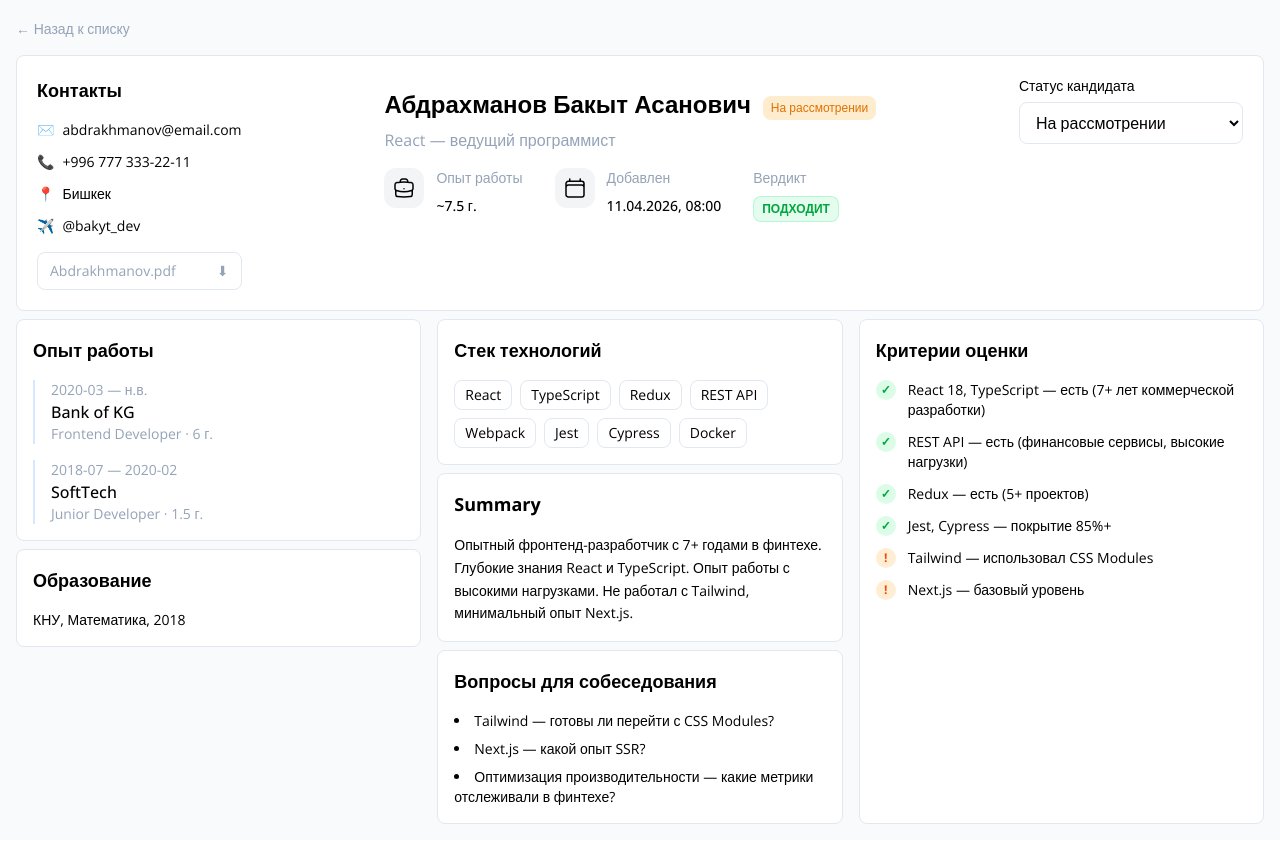
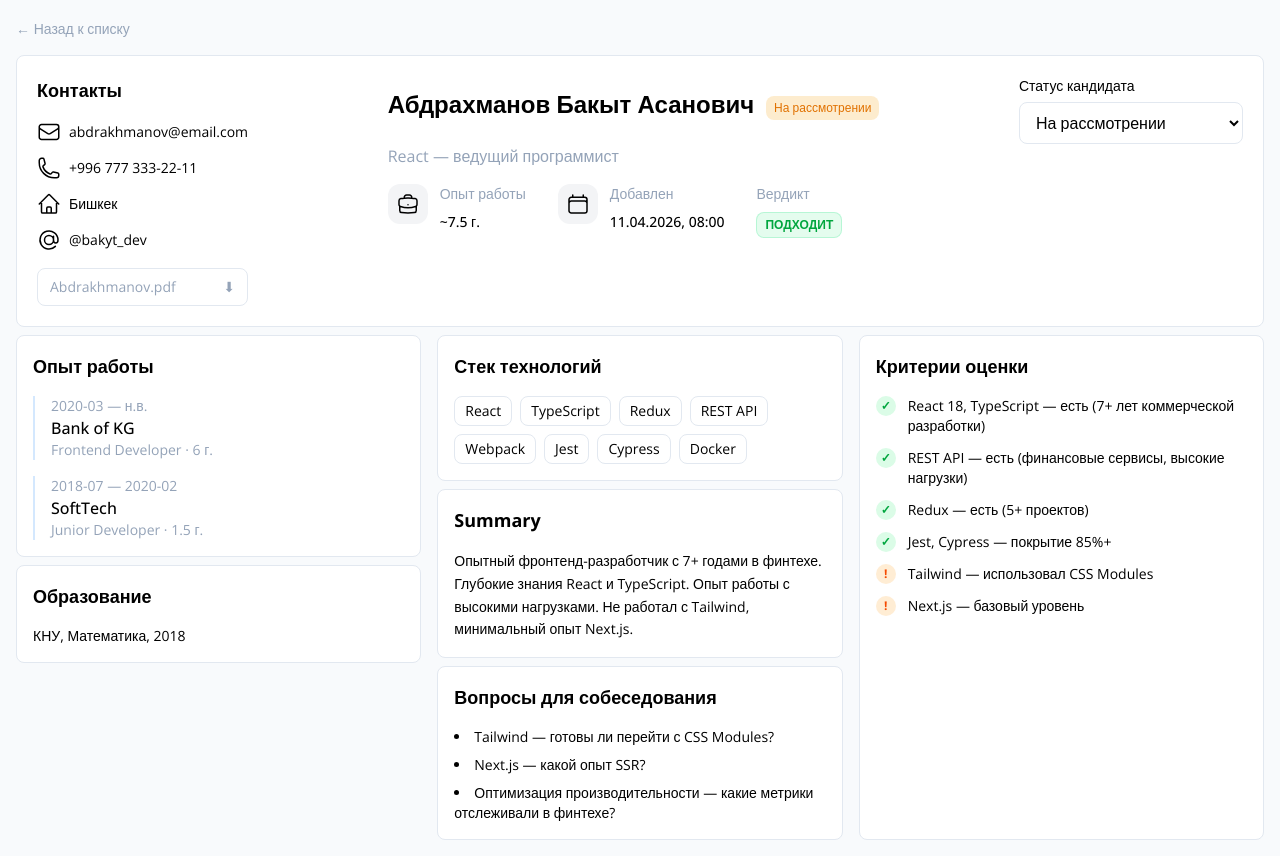
Before and after one commit to TimurKamnev/HR-specialist, a React (Vite) app: page /candidate/abdrakhmanov in a window 1280 px wide. Built offline with nearby package versions, Linux system fonts and the light colour scheme.

Commit message:
fix with autoscroll to top on personal pages and fix popover also added icons

```diff
--- a/src/App.tsx
+++ b/src/App.tsx
@@ -2,11 +2,13 @@ import { Outlet } from 'react-router'
 import { ToastProvider } from './components/ui/Toast/Toast'
 import { useCandidatesLoaded } from './hooks/useCandidateLoaded'
 import { getStoredDataSource } from './utils/dataSourcePerormance'
+import { useScrollToTopOnRouteChange } from './hooks/useScrollToTopOnRouteChange'
 
 const initialDataSource = getStoredDataSource()
 
 function App() {
 	useCandidatesLoaded(initialDataSource)
+	useScrollToTopOnRouteChange()
 
 	return (
 		<ToastProvider>
--- a/src/components/CandidateDetail/ContactCard.tsx
+++ b/src/components/CandidateDetail/ContactCard.tsx
@@ -6,25 +6,85 @@ export function ContactCard({ candidate }: { candidate: Candidate }) {
 			<h2 className='text-lg font-bold mb-4'>Контакты</h2>
 			<ul className='flex flex-col gap-3 text-sm'>
 				<li className='flex items-center gap-2'>
-					<span aria-hidden='true'>✉️</span>
+					<span aria-hidden='true'>
+						<svg
+							xmlns='http://www.w3.org/2000/svg'
+							fill='none'
+							viewBox='0 0 24 24'
+							strokeWidth='1.5'
+							stroke='currentColor'
+							className='size-6'
+						>
+							<path
+								strokeLinecap='round'
+								strokeLinejoin='round'
+								d='M21.75 6.75v10.5a2.25 2.25 0 0 1-2.25 2.25h-15a2.25 2.25 0 0 1-2.25-2.25V6.75m19.5 0A2.25 2.25 0 0 0 19.5 4.5h-15a2.25 2.25 0 0 0-2.25 2.25m19.5 0v.243a2.25 2.25 0 0 1-1.07 1.916l-7.5 4.615a2.25 2.25 0 0 1-2.36 0L3.32 8.91a2.25 2.25 0 0 1-1.07-1.916V6.75'
+							/>
+						</svg>
+					</span>
 					<a href={`mailto:${candidate.email}`} className='hover:underline'>
 						{candidate.email}
 					</a>
 				</li>
 				{candidate.phone && (
 					<li className='flex items-center gap-2'>
-						<span aria-hidden='true'>📞</span>
+						<span aria-hidden='true'>
+							<svg
+								xmlns='http://www.w3.org/2000/svg'
+								fill='none'
+								viewBox='0 0 24 24'
+								strokeWidth='1.5'
+								stroke='currentColor'
+								className='size-6'
+							>
+								<path
+									strokeLinecap='round'
+									strokeLinejoin='round'
+									d='M2.25 6.75c0 8.284 6.716 15 15 15h2.25a2.25 2.25 0 0 0 2.25-2.25v-1.372c0-.516-.351-.966-.852-1.091l-4.423-1.106c-.44-.11-.902.055-1.173.417l-.97 1.293c-.282.376-.769.542-1.21.38a12.035 12.035 0 0 1-7.143-7.143c-.162-.441.004-.928.38-1.21l1.293-.97c.363-.271.527-.734.417-1.173L6.963 3.102a1.125 1.125 0 0 0-1.091-.852H4.5A2.25 2.25 0 0 0 2.25 4.5v2.25Z'
+								/>
+							</svg>
+						</span>
 						<a href={`tel:${candidate.phone}`} className='hover:underline'>
 							{candidate.phone}
 						</a>
 					</li>
 				)}
 				<li className='flex items-center gap-2'>
-					<span aria-hidden='true'>📍</span>
+					<span aria-hidden='true'>
+						<svg
+							xmlns='http://www.w3.org/2000/svg'
+							fill='none'
+							viewBox='0 0 24 24'
+							strokeWidth='1.5'
+							stroke='currentColor'
+							className='size-6'
+						>
+							<path
+								strokeLinecap='round'
+								strokeLinejoin='round'
+								d='m2.25 12 8.954-8.955c.44-.439 1.152-.439 1.591 0L21.75 12M4.5 9.75v10.125c0 .621.504 1.125 1.125 1.125H9.75v-4.875c0-.621.504-1.125 1.125-1.125h2.25c.621 0 1.125.504 1.125 1.125V21h4.125c.621 0 1.125-.504 1.125-1.125V9.75M8.25 21h8.25'
+							/>
+						</svg>
+					</span>
 					{candidate.city ?? 'Не указан'}
 				</li>
 				<li className='flex items-center gap-2'>
-					<span aria-hidden='true'>✈️</span>
+					<span aria-hidden='true'>
+						<svg
+							xmlns='http://www.w3.org/2000/svg'
+							fill='none'
+							viewBox='0 0 24 24'
+							strokeWidth='1.5'
+							stroke='currentColor'
+							className='size-6'
+						>
+							<path
+								strokeLinecap='round'
+								strokeLinejoin='round'
+								d='M16.5 12a4.5 4.5 0 1 1-9 0 4.5 4.5 0 0 1 9 0Zm0 0c0 1.657 1.007 3 2.25 3S21 13.657 21 12a9 9 0 1 0-2.636 6.364M16.5 12V8.25'
+							/>
+						</svg>
+					</span>
 					{candidate.tg}
 				</li>
 			</ul>
--- a/src/components/ui/Popover/Popover.tsx
+++ b/src/components/ui/Popover/Popover.tsx
@@ -44,8 +44,8 @@ export default function Popover({
 				ref={popoverRef}
 				data-state={open ? 'open' : 'closed'}
 				className='
-					absolute top-8 left-0 z-50 flex flex-col
-					w-72 p-4 bg-white border rounded-lg shadow
+					absolute top-8 right-0 md:left-0 z-50 flex flex-col
+					w-52 md:w-72 p-4 bg-white border border-border rounded-lg shadow
 					origin-top-left transition-all duration-200 gap-3
 
 					data-[state=open]:opacity-100
--- /dev/null
+++ b/src/hooks/useScrollToTopOnRouteChange.ts
@@ -0,0 +1,10 @@
+import { useEffect } from 'react'
+import { useLocation } from 'react-router'
+
+export function useScrollToTopOnRouteChange() {
+	const { pathname } = useLocation()
+
+	useEffect(() => {
+		window.scrollTo(0, 0)
+	}, [pathname])
+}
--- a/src/pages/CandidateDetailPage.tsx
+++ b/src/pages/CandidateDetailPage.tsx
@@ -60,12 +60,12 @@ export default function CandidateDetailPage() {
 					<ContactCard candidate={candidate} />
 				</div>
 				<div className='border-y border-y-border lg:border-none py-3'>
-					<div className='flex items-center gap-3 flex-wrap'>
+					<div className='flex items-center sm:gap-3 flex-wrap mb-4'>
 						<h1 className='text-2xl font-bold mb-2'>{candidate.name}</h1>
 						<StatusBadge status={candidate.status} />
 					</div>
 					<p className='text-text-muted'>{candidate.pos_label}</p>
-					<dl className='flex flex-wrap gap-8 mt-4 text-sm'>
+					<dl className='flex flex-wrap gap-4 md:gap-8 mt-4 text-sm'>
 						<div className='flex items-start gap-3'>
 							<span className='bg-gray-100 p-2 rounded-xl'>
 								<svg
```
Also changed, not shown: vercel.json (added), 2 other files (tests, documents, lock files or other folders).
